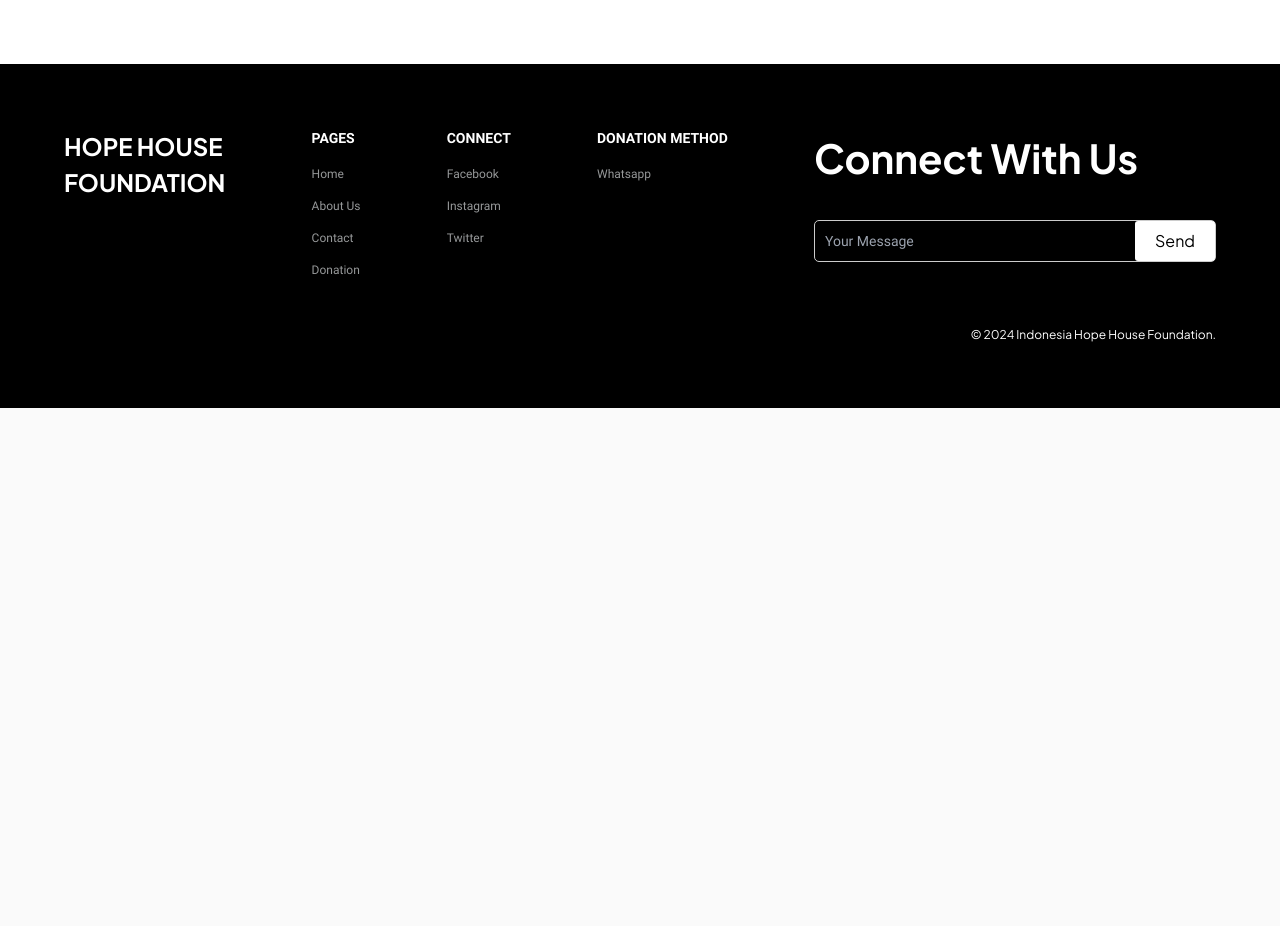
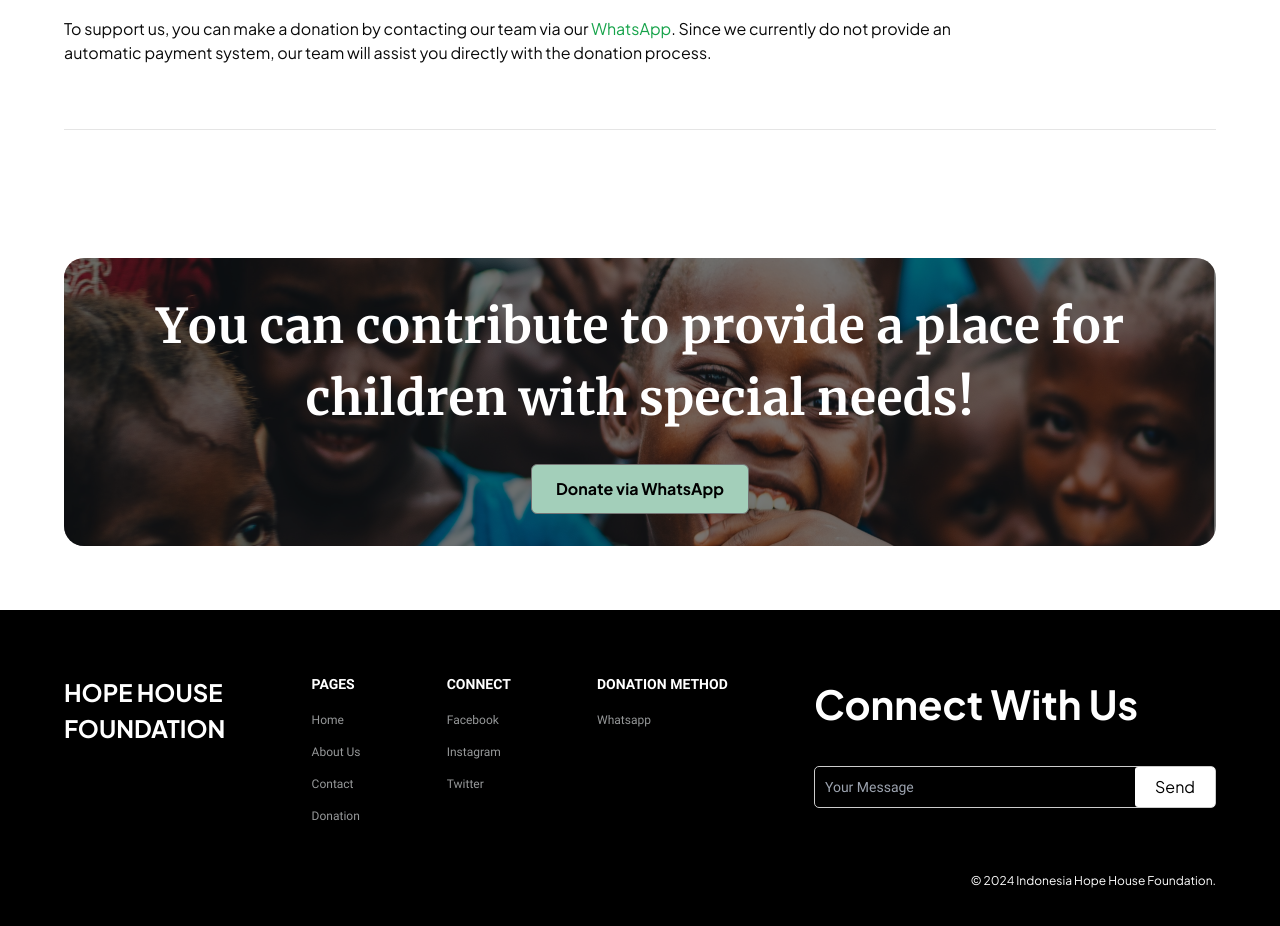
Before and after one commit to idkwhyi/hope_house_foundation, a Next.js app: page /donation in a window 1280 px wide. Shown: the part 1362-2288 px from the top of the page. Before the commit the page ends 1770 px from the top, so only its background shows below. Built offline with nearby package versions, Linux system fonts and the light colour scheme.

Commit message:
Build donation banner on donation page

```diff
--- a/src/app/donation/DonationAbout.tsx
+++ b/src/app/donation/DonationAbout.tsx
@@ -5,6 +5,7 @@ import React from "react";
 const DonationAbout = () => {
   return (
     <section className="w-full flex flex-col p-[3.2rem] lg:p-[6.4rem] gap-[3.2rem] lg:gap-[6.4rem]">
+      <hr/>
       <LineAndText text="about donation" />
       <div className="w-full flex flex-col gap-12">
         <h1 className="merri-bold text-[4.8rem]">How to Donate.</h1>
@@ -17,6 +18,7 @@ const DonationAbout = () => {
           team will assist you directly with the donation process.
         </p>
       </div>
+      <hr/>
     </section>
   );
 };
--- /dev/null
+++ b/src/app/donation/DonationBanner.tsx
@@ -0,0 +1,41 @@
+import React from "react";
+import { ButtonCta } from "@/components/button/ButtonCta";
+
+const DonationBanner = () => {
+  const button_bg = "#a3cfba";
+  const button_bg_hover = "#8FC0A9";
+
+  return (
+    <section className="relative w-full h-fit px-[3.2rem] lg:px-[6.4rem]">
+      <div
+        style={{ backgroundImage: `url(/images/donation_bottom_image.png)` }}
+        className="relative z-10 w-full h-fit bg-cover bg-center p-[3.2rem] rounded-[2rem]"
+      >
+        {/* Black overlay */}
+        <div className="absolute inset-0 bg-black bg-opacity-50 z-20 rounded-[2rem]"></div>
+
+        <div className="relative z-30 w-full h-fit flex flex-col items-center justify-center gap-12">
+          <h1 className="text-white z-40 text-[4.8rem] merri-bold text-center">
+            You can contribute to provide a place for children with special
+            needs!
+          </h1>
+          <ButtonCta
+            data-menu-item data-hidden
+            link="#"
+            text="Donate via WhatsApp"
+            background_color={button_bg}
+            background_color_hover={button_bg_hover}
+            padding_x="2.4rem"
+            padding_y="2.4rem"
+            font_weight="bold"
+            font_color="black"
+            border_color="#747474"
+            className="rounded-[.6rem]"
+          />
+        </div>
+      </div>
+    </section>
+  );
+};
+
+export default DonationBanner;
--- a/src/app/donation/page.tsx
+++ b/src/app/donation/page.tsx
@@ -4,17 +4,19 @@ import Footer from '@/components/Footer'
 import DonationHero from './DonationHero'
 import DonationContribute from './DonationContribute'
 import DonationAbout from './DonationAbout'
+import DonationBanner from './DonationBanner'
 
 const page = () => {
   return (
     <main>
       {/* header tag is included inside navbar */}
       <NavBar />
-      <main className="flex flex-col h-fit gap-[6.4rem]">
+      <main className="flex flex-col h-fit gap-[3.2rem] lg:gap-[6.4rem] pb-[3.2rem] lg:pb-[6.4rem]">
         {/* main content */}
         <DonationHero/>
         <DonationContribute/>
         <DonationAbout/>
+        <DonationBanner/>
       </main>
       {/* footer tag is incuded inside footer */}
       <Footer />
```
